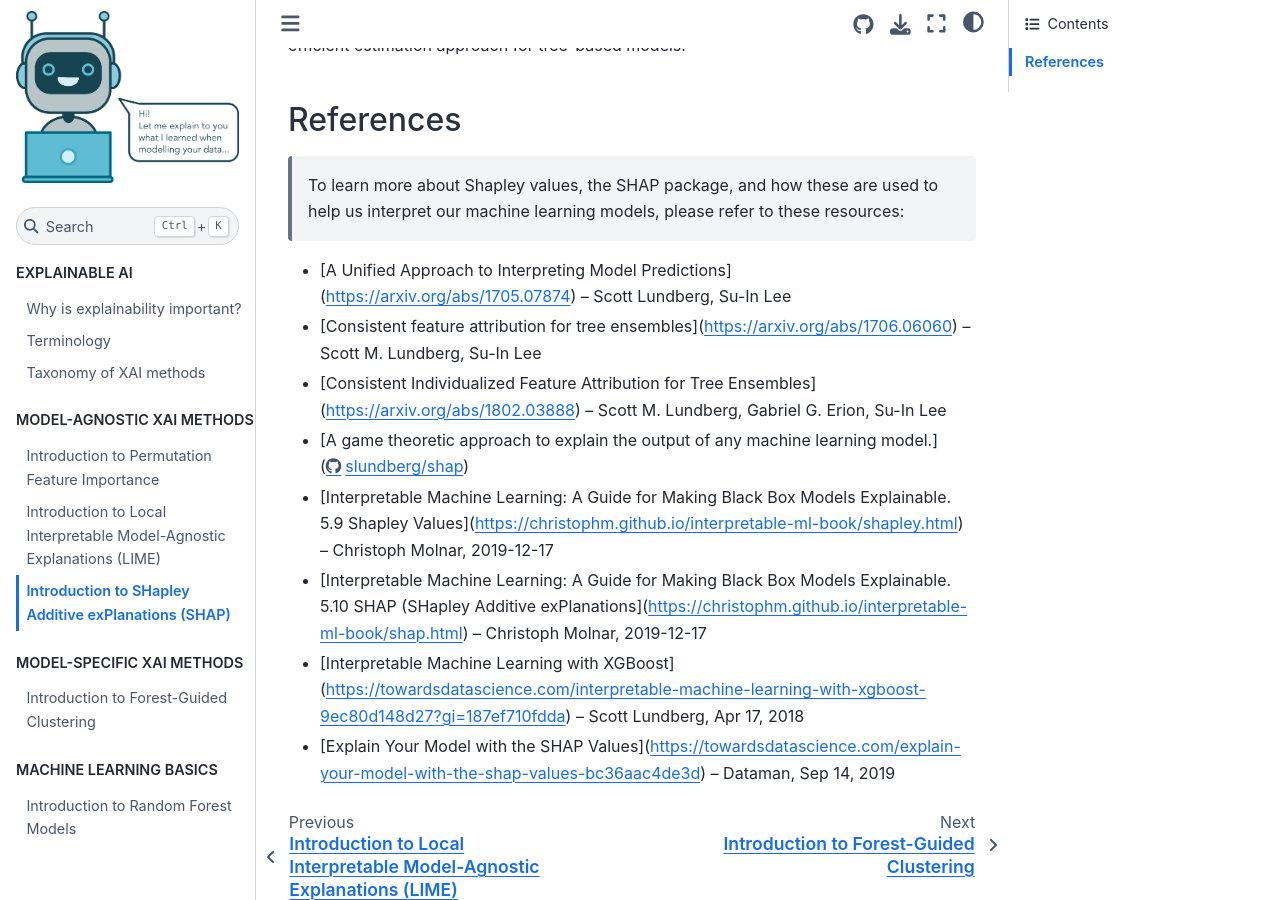
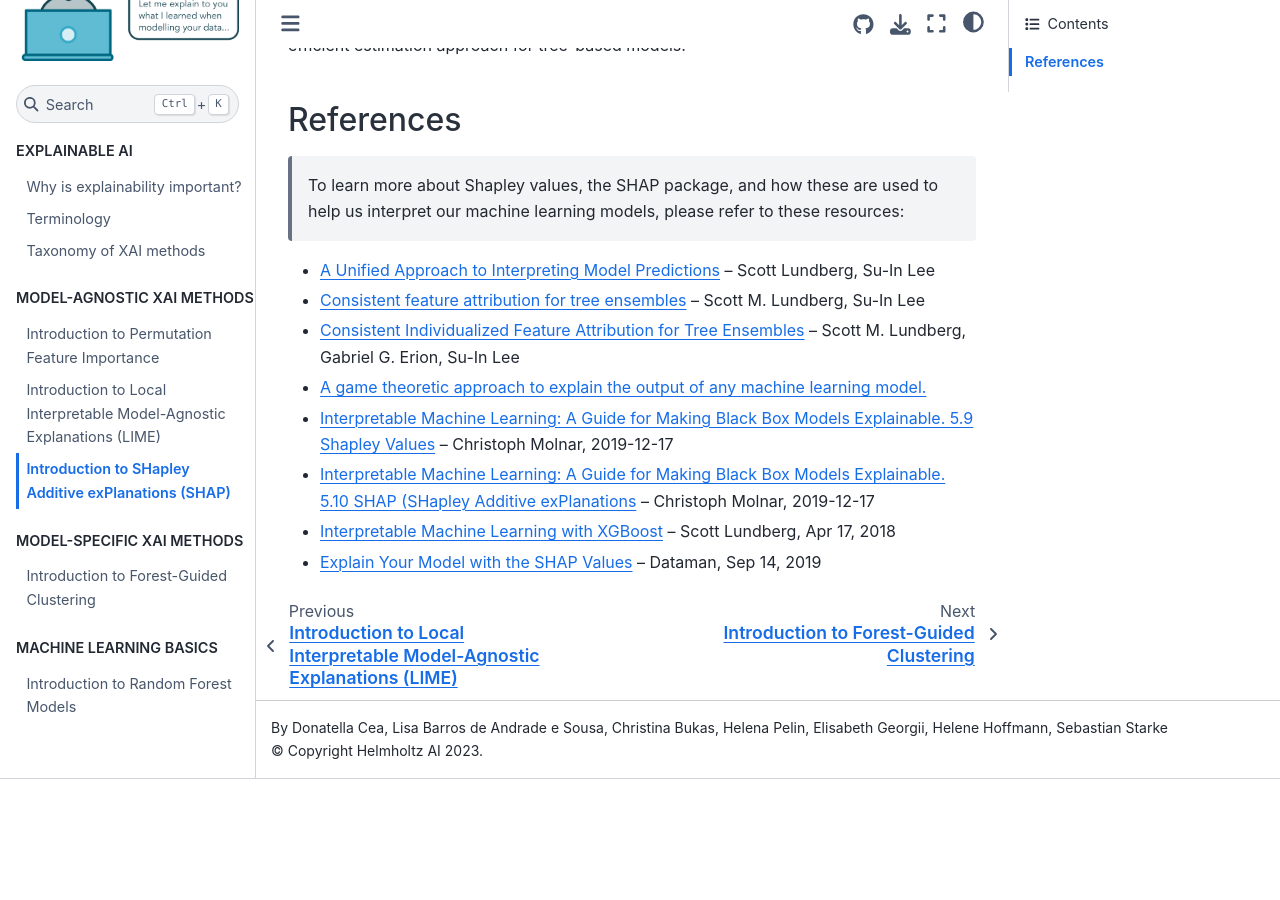
Before and after one commit to HelmholtzAI-Consultants-Munich/XAI-Tutorials, a Sphinx documentation site: the page built from docs/source/_model_agnostic_xai/shap.rst, in a window 1280 px wide and 900 px high, scrolled down 934 px. Built offline with Sphinx 7.4.7 and the Sphinx Book theme 1.1.4, drawn with Linux system fonts in a browser that asks for light colours; after the commit the page ends 1713 px from its top, so only the background shows below that.

Commit message:
format links

```diff
--- a/docs/source/_model_agnostic_xai/shap.rst
+++ b/docs/source/_model_agnostic_xai/shap.rst
@@ -23,11 +23,11 @@ References
 
  To learn more about Shapley values, the SHAP package, and how these are used to help us interpret our machine learning models, please refer to these resources:
 
-- [A Unified Approach to Interpreting Model Predictions](https://arxiv.org/abs/1705.07874) -- Scott Lundberg, Su-In Lee
-- [Consistent feature attribution for tree ensembles](https://arxiv.org/abs/1706.06060) -- Scott M. Lundberg, Su-In Lee
-- [Consistent Individualized Feature Attribution for Tree Ensembles](https://arxiv.org/abs/1802.03888) -- Scott M. Lundberg, Gabriel G. Erion, Su-In Lee
-- [A game theoretic approach to explain the output of any machine learning model.](https://github.com/slundberg/shap)
-- [Interpretable Machine Learning:  A Guide for Making Black Box Models Explainable.  5.9 Shapley Values](https://christophm.github.io/interpretable-ml-book/shapley.html) -- Christoph Molnar, 2019-12-17
-- [Interpretable Machine Learning:  A Guide for Making Black Box Models Explainable.  5.10 SHAP (SHapley Additive exPlanations](https://christophm.github.io/interpretable-ml-book/shap.html) -- Christoph Molnar, 2019-12-17
-- [Interpretable Machine Learning with XGBoost](https://towardsdatascience.com/interpretable-machine-learning-with-xgboost-9ec80d148d27?gi=187ef710fdda) -- Scott Lundberg, Apr 17, 2018
-- [Explain Your Model with the SHAP Values](https://towardsdatascience.com/explain-your-model-with-the-shap-values-bc36aac4de3d) -- Dataman, Sep 14, 2019
+- `A Unified Approach to Interpreting Model Predictions <https://arxiv.org/abs/1705.07874>`_ -- Scott Lundberg, Su-In Lee
+- `Consistent feature attribution for tree ensembles <https://arxiv.org/abs/1706.06060>`_ -- Scott M. Lundberg, Su-In Lee
+- `Consistent Individualized Feature Attribution for Tree Ensembles <https://arxiv.org/abs/1802.03888>`_ -- Scott M. Lundberg, Gabriel G. Erion, Su-In Lee
+- `A game theoretic approach to explain the output of any machine learning model. <https://github.com/slundberg/shap>`_
+- `Interpretable Machine Learning:  A Guide for Making Black Box Models Explainable.  5.9 Shapley Values <https://christophm.github.io/interpretable-ml-book/shapley.html>`_ -- Christoph Molnar, 2019-12-17
+- `Interpretable Machine Learning:  A Guide for Making Black Box Models Explainable.  5.10 SHAP (SHapley Additive exPlanations <https://christophm.github.io/interpretable-ml-book/shap.html>`_ -- Christoph Molnar, 2019-12-17
+- `Interpretable Machine Learning with XGBoost <https://towardsdatascience.com/interpretable-machine-learning-with-xgboost-9ec80d148d27?gi=187ef710fdda>`_ -- Scott Lundberg, Apr 17, 2018
+- `Explain Your Model with the SHAP Values <https://towardsdatascience.com/explain-your-model-with-the-shap-values-bc36aac4de3d>`_ -- Dataman, Sep 14, 2019
--- a/docs/source/_xai/importance.rst
+++ b/docs/source/_xai/importance.rst
@@ -94,11 +94,11 @@ authoritative could unduly influence their users. These are important areas for
 References
 -----------
 
-[1] Explainable AI: the basics, The Royal Society, 2019. Link: [https://royalsociety.org/-/media/policy/projects/explainable-ai/AI-and-interpretability-policy-briefing.pdf](https://royalsociety.org/-/media/policy/projects/explainable-ai/AI-and-interpretability-policy-briefing.pdf)
-[2] Interpretable Machine Learning: A Guide for Making Black Box Models Explainable, Christoph Molnar, 2022. Link: [https://christophm.github.io/interpretable-ml-book/](https://christophm.github.io/interpretable-ml-book/)
+[1] Explainable AI: the basics, The Royal Society, 2019. `Link:  <https://royalsociety.org/-/media/policy/projects/explainable-ai/AI-and-interpretability-policy-briefing.pdf>`_
+[2] Interpretable Machine Learning: A Guide for Making Black Box Models Explainable, Christoph Molnar, 2022. `Link:  <https://christophm.github.io/interpretable-ml-book/>`_
 
 
 Additionally, Christoph Molnar's book and Tim Miller's paper can provide further insight into the challenges and promise of machine learning interpretability:
 
-- [Interpretable Machine Learning:  A Guide for Making Black Box Models Explainable.](https://christophm.github.io/interpretable-ml-book/) -- Christoph Molnar, 2019-12-17
-- [Explanation in Artificial Intelligence: Insights from the Social Sciences](https://arxiv.org/abs/1706.07269) -- Tim Miller
+- `Interpretable Machine Learning:  A Guide for Making Black Box Models Explainable. <https://christophm.github.io/interpretable-ml-book/>`_ -- Christoph Molnar, 2019-12-17
+- `Explanation in Artificial Intelligence: Insights from the Social Sciences <https://arxiv.org/abs/1706.07269>`_ -- Tim Miller
```
